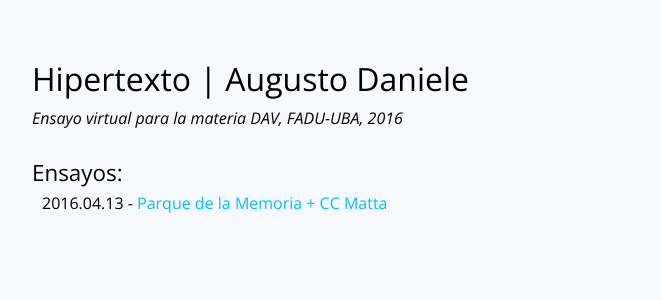
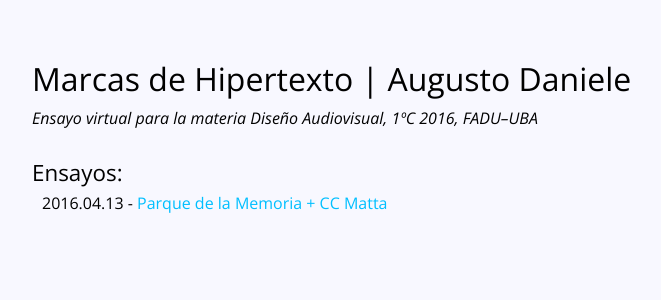
Before and after one commit to tasken/sitio.audiovisual, a Jekyll site: the page built from index.html, in a window 1280 px wide. Shown: the top 300 px of the page, without its empty margins (248-909 px from the left). Built offline with Jekyll 4.4.1, drawn with Linux system fonts in a browser that asks for light colours.

Commit message:
ajustes config

```diff
--- a/_config.yml
+++ b/_config.yml
@@ -1,7 +1,5 @@
-name: Hipertexto | Augusto Daniele
-description: Ensayo virtual para la materia DAV, FADU-UBA, 2016
-google_analytics: UA-24107406-3
-google_verification: null
+name: Marcas de Hipertexto | Augusto Daniele
+description: Ensayo virtual para la materia Diseño Audiovisual, 1ºC 2016, FADU–UBA
 
 baseurl: '/sitio.audiovisual'
 url: 'https://tasken.github.io'
```
